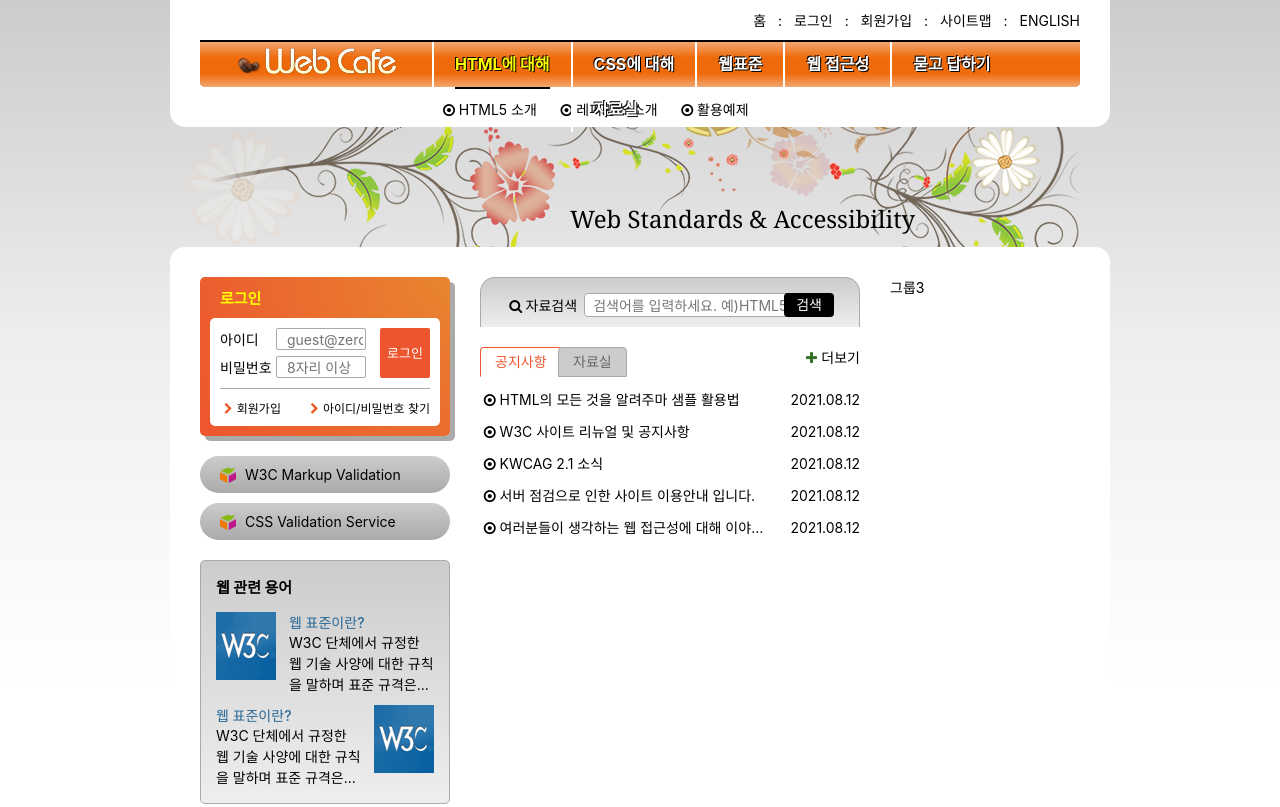
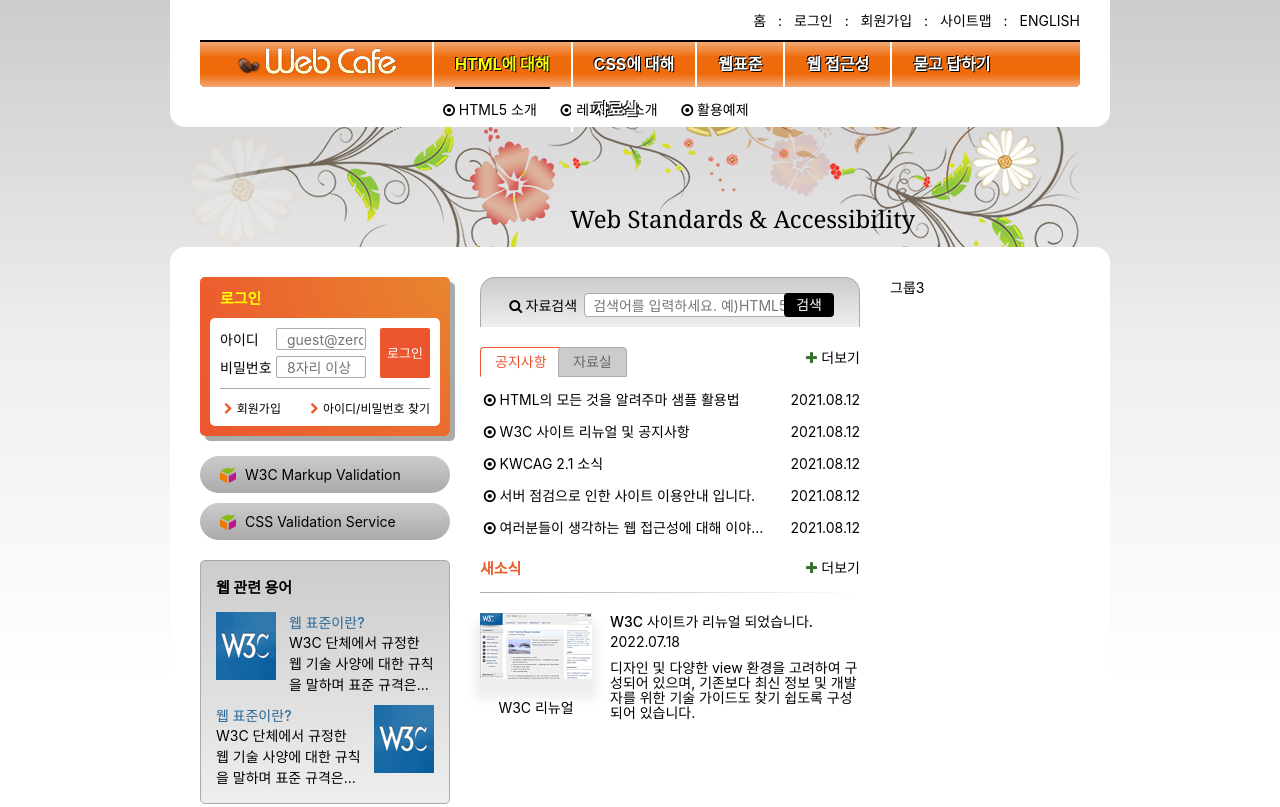
Before and after one commit to NamgungJongMin/zeroConnecTo, a website: page HTML5/index.html in a window 1280 px wide. Shown: the top 807 px of the page. Drawn offline with Linux system fonts and the light colour scheme; a web font is replaced by a local one.

Commit message:
새소식 마크업 및 디자인 완성

```diff
--- a/HTML5/css/index.css
+++ b/HTML5/css/index.css
@@ -76,8 +76,6 @@ a {
 .member a {
   padding: 6px 8px;
   text-transform: uppercase;
-}
-.member li {
 }
 
 /* 메인 메뉴 */
@@ -431,6 +429,71 @@ menu-standards {
   vertical-align: top;
 }
 
+/* 새소식 */
+
+.news {
+  margin-top: 20px;
+  position: relative;
+}
+
+.news::before {
+  content: "";
+  position: absolute;
+  width: 100%;
+  height: 1px;
+  background: #aaa linear-gradient(to right, #aaa, #fff);
+  top: 35px;
+  left: 0;
+}
+
+.news-title {
+  color: #e85e2c;
+  font-weight: 700;
+  font-size: 1.5rem;
+
+  border-image: linear-gradient(to right, #aaa, #fff);
+  margin-bottom: 5px;
+}
+
+.news-link {
+  display: block;
+}
+.news-item {
+  margin-top: 35px;
+  padding-left: 130px;
+  position: relative;
+}
+.news-item-brief {
+  margin-top: 10px;
+  line-height: 1.5rem;
+}
+.news-item-thumbnail {
+  position: absolute;
+  top: 0px;
+  left: 0;
+  text-align: center;
+}
+
+.news-item-thumbnail figcaption {
+  margin-top: 15px;
+}
+
+.news-item-thumbnail img {
+  box-shadow: 0 15px 10px 5px #eee;
+}
+
+.news-item-title {
+  font-weight: 500;
+  transform: translateY(-2px);
+}
+
+.news-more {
+  position: absolute;
+  display: block;
+  right: -8px;
+  top: -8px;
+}
+
 .slogan {
   background: lime;
 }
@@ -603,9 +666,6 @@ menu-standards {
   overflow: hidden;
   text-overflow: ellipsis;
 }
-.board-panel time {
-  /* background: lime; */
-}
 
 /* 슬로건 */
 
--- a/HTML5/index.html
+++ b/HTML5/index.html
@@ -271,6 +271,23 @@
             <a href="/" class="icon-plus more board-more" title="자료실" aria-labelledby="archiveTitle">더보기</a>
           </section>
         </div>
+        <section class="news">
+          <h2 class="news-title">새소식</h2>
+          <a href="/" class="news-link">
+            <article class="news-item">
+              <h3 class="news-item-title">W3C 사이트가 리뉴얼 되었습니다.</h3>
+              <time class="news-item-date" datetime="2022-07-18T16:19:23">2022.07.18</time>
+              <p class="news-item-brief">
+                디자인 및 다양한 view 환경을 고려하여 구성되어 있으며, 기존보다 최신 정보 및 개발자를 위한 기술 가이드도 찾기 쉽도록 구성되어 있습니다.
+              </p>
+              <figure class="news-item-thumbnail">
+                <img src="assets/news.gif" alt="W3C 사이트가 HTML5 발표 후 새롭게 리뉴얼 된 모습" />
+                <figcaption>W3C 리뉴얼</figcaption>
+              </figure>
+            </article>
+          </a>
+          <a href="/" class="icon-plus news-more more" title="새소식">더보기</a>
+        </section>
       </div>
 
       <div class="group group3">그룹3</div>
```
Also changed, not shown: HTML5/main.html (+2 -1 lines).
